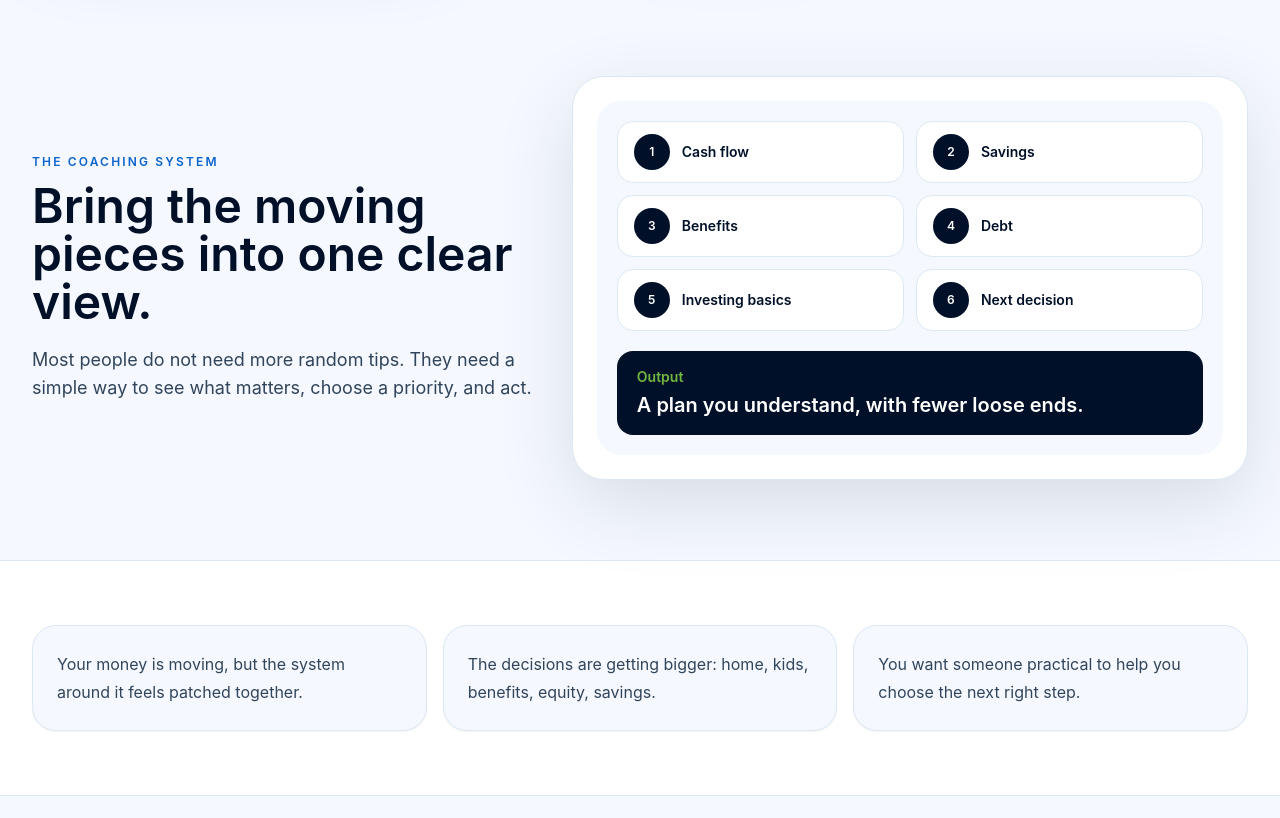
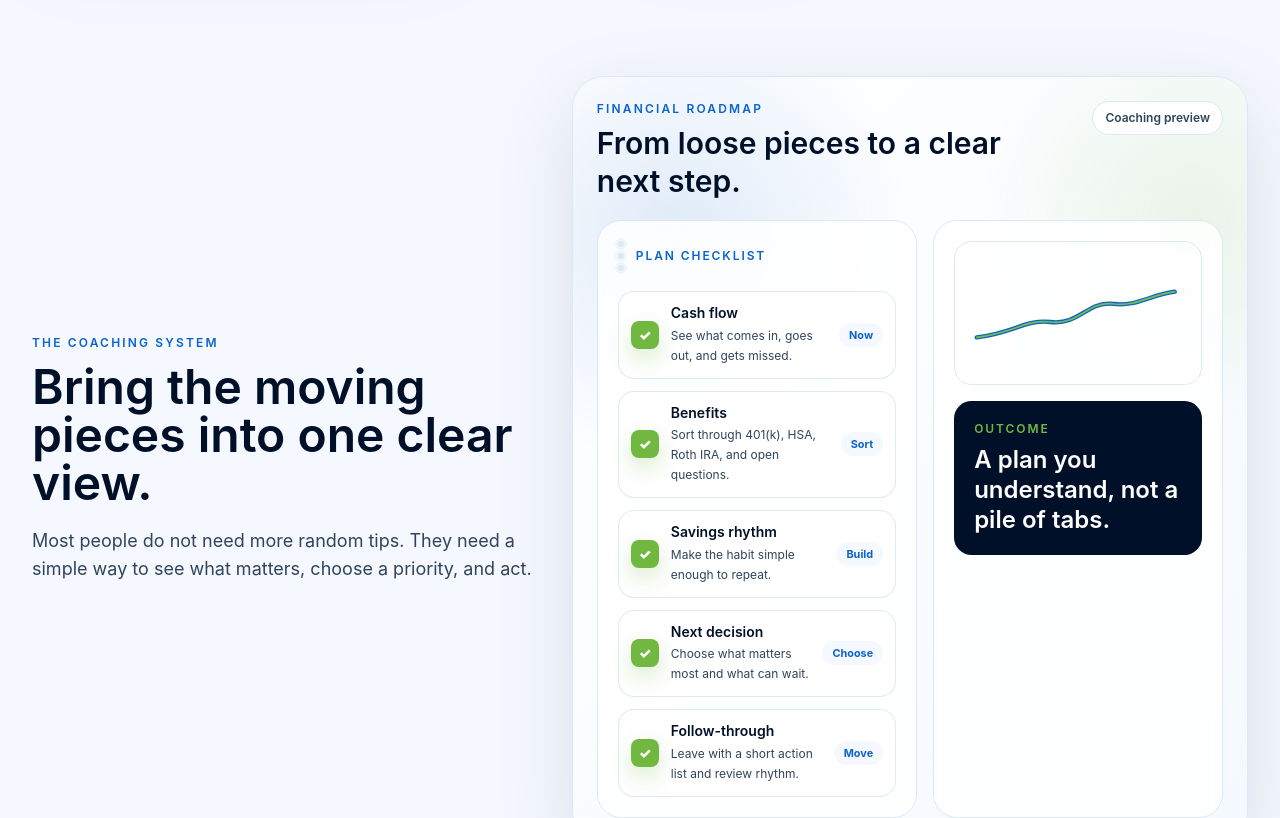
Before and after one commit to clutchfinancialcoach/clutch-financial, a Next.js app: page / in a window 1280 px wide. Shown: the part 1540-2358 px from the top of the page. Built offline with nearby package versions, Linux system fonts and the light colour scheme.

Commit message:
Update homepage roadmap animation

```diff
--- a/app/globals.css
+++ b/app/globals.css
@@ -59,3 +59,51 @@ a {
 .animate-fade-up {
   animation: fade-up 700ms ease both;
 }
+
+@keyframes roadmap-item {
+  from {
+    opacity: 0;
+    transform: translateY(10px);
+  }
+
+  to {
+    opacity: 1;
+    transform: translateY(0);
+  }
+}
+
+@keyframes roadmap-check {
+  to {
+    background: #70b840;
+    box-shadow: 0 9px 22px rgba(112, 184, 64, 0.28);
+  }
+}
+
+@keyframes roadmap-line {
+  to {
+    stroke-dashoffset: 0;
+  }
+}
+
+.animate-roadmap-item {
+  animation: roadmap-item 600ms cubic-bezier(0.2, 0.8, 0.2, 1) forwards;
+}
+
+.animate-roadmap-check {
+  animation: roadmap-check 600ms ease forwards;
+}
+
+.animate-roadmap-line {
+  stroke-dasharray: 240;
+  stroke-dashoffset: 240;
+  animation: roadmap-line 1800ms ease 900ms forwards;
+}
+
+@media (prefers-reduced-motion: reduce) {
+  .animate-roadmap-item,
+  .animate-roadmap-check,
+  .animate-roadmap-line {
+    animation-duration: 1ms;
+    animation-delay: 0ms !important;
+  }
+}
--- a/app/page.tsx
+++ b/app/page.tsx
@@ -47,12 +47,31 @@ const whoWeHelp = [
 ];
 
 const systemMap = [
-  "Cash flow",
-  "Savings",
-  "Benefits",
-  "Debt",
-  "Investing basics",
-  "Next decision",
+  {
+    title: "Cash flow",
+    body: "See what comes in, goes out, and gets missed.",
+    tag: "Now",
+  },
+  {
+    title: "Benefits",
+    body: "Sort through 401(k), HSA, Roth IRA, and open questions.",
+    tag: "Sort",
+  },
+  {
+    title: "Savings rhythm",
+    body: "Make the habit simple enough to repeat.",
+    tag: "Build",
+  },
+  {
+    title: "Next decision",
+    body: "Choose what matters most and what can wait.",
+    tag: "Choose",
+  },
+  {
+    title: "Follow-through",
+    body: "Leave with a short action list and review rhythm.",
+    tag: "Move",
+  },
 ];
 
 function HeroWorkspaceImage() {
@@ -118,26 +137,96 @@ function FounderSnapshot() {
 
 function SystemVisual() {
   return (
-    <div className="rounded-[2rem] border border-line bg-white p-5 shadow-soft sm:p-6">
-      <div className="rounded-[1.5rem] bg-ice p-5">
-        <div className="grid gap-3 sm:grid-cols-2">
+    <div className="relative overflow-hidden rounded-[2rem] border border-line bg-[radial-gradient(circle_at_15%_20%,rgba(11,99,206,0.12),transparent_28%),radial-gradient(circle_at_92%_18%,rgba(121,191,67,0.12),transparent_24%),linear-gradient(135deg,#ffffff_0%,#f4f9ff_100%)] p-5 shadow-soft sm:p-6">
+      <div className="mb-5 flex flex-col gap-4 sm:flex-row sm:items-start sm:justify-between">
+        <div>
+          <p className="text-xs font-semibold uppercase tracking-[0.18em] text-blue">
+            Financial roadmap
+          </p>
+          <h3 className="mt-2 max-w-md font-display text-3xl font-semibold leading-tight text-navy">
+            From loose pieces to a clear next step.
+          </h3>
+        </div>
+        <p className="w-fit rounded-full border border-line bg-white/85 px-3 py-2 text-xs font-semibold text-slate">
+          Coaching preview
+        </p>
+      </div>
+
+      <div className="grid gap-4 lg:grid-cols-[1.05fr_0.95fr]">
+        <div className="rounded-[1.5rem] border border-line bg-white/85 p-5 backdrop-blur">
+          <div className="mb-5 flex items-center gap-3">
+            <div className="grid gap-1.5">
+              <span className="h-1.5 w-1.5 rounded-full bg-line shadow-[0_0_0_3px_#eef5fb]" />
+              <span className="h-1.5 w-1.5 rounded-full bg-line shadow-[0_0_0_3px_#eef5fb]" />
+              <span className="h-1.5 w-1.5 rounded-full bg-line shadow-[0_0_0_3px_#eef5fb]" />
+            </div>
+            <p className="text-xs font-semibold uppercase tracking-[0.16em] text-blue">
+              Plan checklist
+            </p>
+          </div>
+
+          <div className="grid gap-3">
             {systemMap.map((item, index) => (
               <div
-              key={item}
-              className="flex items-center gap-3 rounded-2xl border border-line bg-white px-4 py-3"
+                key={item.title}
+                className="grid animate-roadmap-item grid-cols-[1.75rem_1fr_auto] items-center gap-3 rounded-2xl border border-line/90 bg-white px-3 py-3 opacity-0"
+                style={{ animationDelay: `${180 + index * 420}ms` }}
               >
-              <span className="flex h-9 w-9 shrink-0 items-center justify-center rounded-full bg-navy text-xs font-semibold text-white">
-                {index + 1}
+                <span
+                  className="flex h-7 w-7 animate-roadmap-check items-center justify-center rounded-lg border border-green/40 bg-green/10 text-sm font-black text-white"
+                  style={{ animationDelay: `${620 + index * 420}ms` }}
+                >
+                  ✓
                 </span>
-              <span className="text-sm font-semibold text-navy">{item}</span>
+                <span>
+                  <span className="block text-sm font-semibold leading-tight text-navy">
+                    {item.title}
+                  </span>
+                  <span className="mt-1 block text-xs leading-5 text-slate">
+                    {item.body}
+                  </span>
+                </span>
+                <span className="hidden rounded-full bg-ice px-2.5 py-1 text-[0.68rem] font-bold text-blue sm:inline">
+                  {item.tag}
+                </span>
               </div>
             ))}
           </div>
-        <div className="mt-5 rounded-2xl bg-navy px-5 py-4 text-white">
-          <p className="text-sm font-semibold text-green">Output</p>
-          <p className="mt-1 text-xl font-semibold">
-            A plan you understand, with fewer loose ends.
+        </div>
+
+        <div className="flex flex-col gap-4 rounded-[1.5rem] border border-line bg-white/85 p-5 backdrop-blur">
+          <div className="relative h-36 overflow-hidden rounded-[1.1rem] border border-line bg-[linear-gradient(90deg,rgba(220,232,243,0.8)_1px,transparent_1px),linear-gradient(0deg,rgba(220,232,243,0.8)_1px,transparent_1px),#ffffff] bg-[length:42px_34px]">
+            <svg
+              viewBox="0 0 240 76"
+              fill="none"
+              aria-hidden="true"
+              className="absolute inset-x-5 bottom-7 h-20 w-[calc(100%-2.5rem)] overflow-visible"
+            >
+              <path
+                d="M2 63 C45 58 58 42 88 45 C122 49 131 20 162 24 C190 27 203 13 238 9"
+                stroke="#0b63ce"
+                strokeWidth="5"
+                strokeLinecap="round"
+                className="animate-roadmap-line"
+              />
+              <path
+                d="M2 63 C45 58 58 42 88 45 C122 49 131 20 162 24 C190 27 203 13 238 9"
+                stroke="#79bf43"
+                strokeWidth="2"
+                strokeLinecap="round"
+                className="animate-roadmap-line"
+              />
+            </svg>
+          </div>
+
+          <div className="rounded-[1.1rem] bg-navy p-5 text-white">
+            <p className="text-xs font-semibold uppercase tracking-[0.16em] text-green">
+              Outcome
             </p>
+            <p className="mt-2 font-display text-2xl font-semibold leading-tight">
+              A plan you understand, not a pile of tabs.
+            </p>
+          </div>
         </div>
       </div>
     </div>
```
Lines whose indentation alone changed are shown as unchanged.
